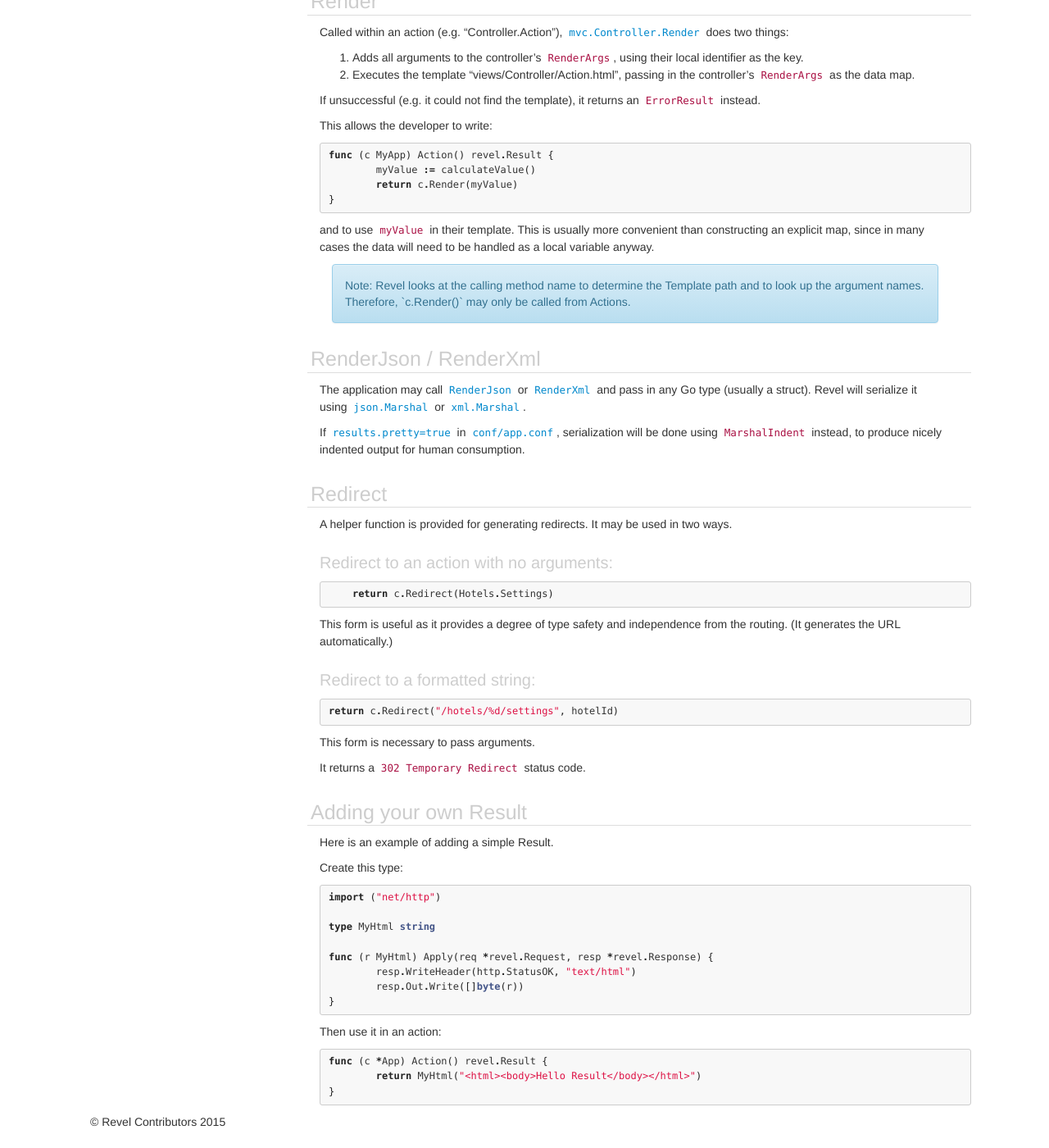
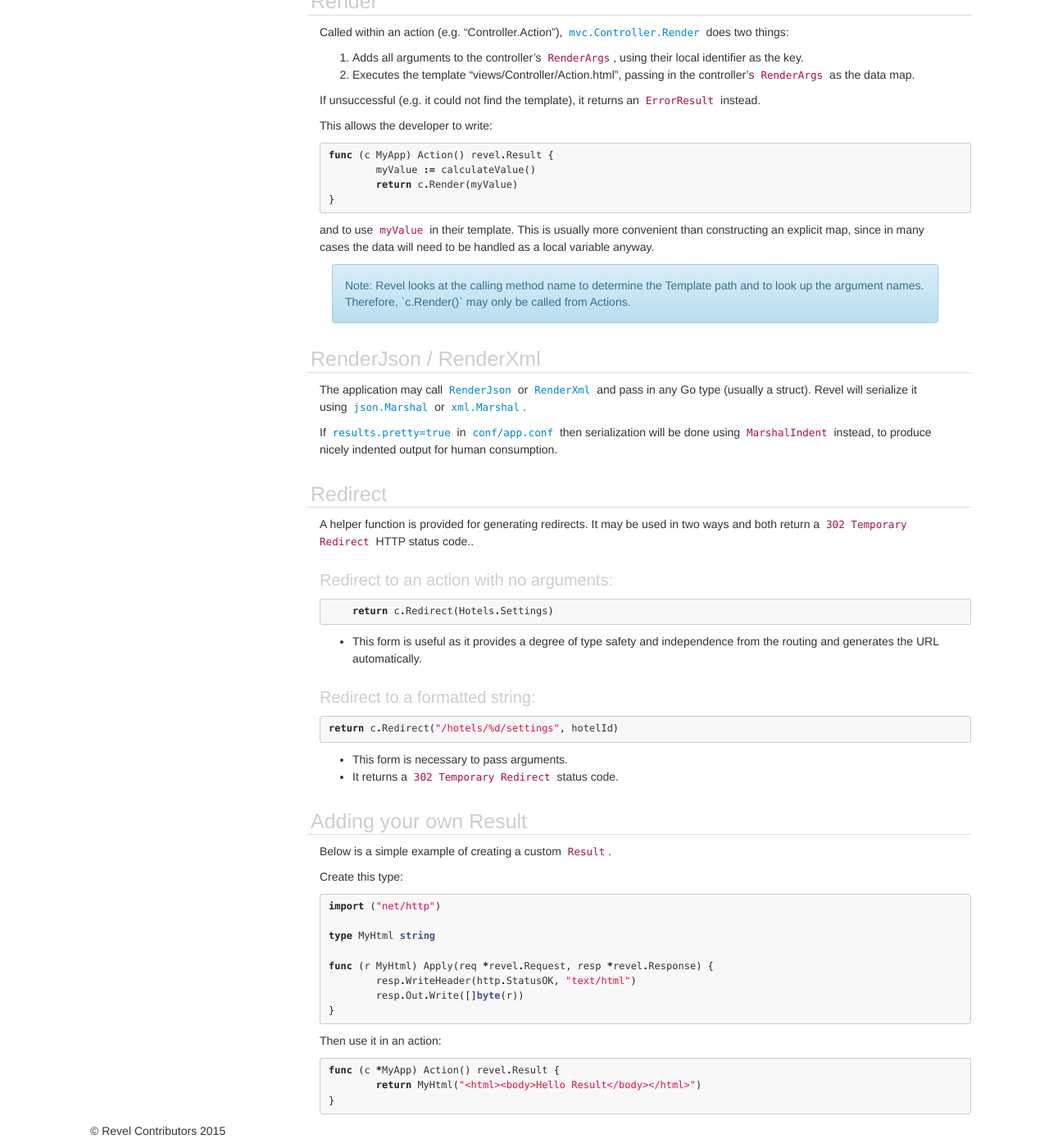
Before and after one commit to revel/revel.github.io, a Jekyll site: the page built from manual/results.md, in a window 1280 px wide and 1400 px high, scrolled down 891 px. Shown: the whole window at 82% size. Built offline with Jekyll 4.4.1, drawn with Linux system fonts in a browser that asks for light colours; nearby versions of some CDN libraries.

Commit message:
tidy minor nicks

```diff
--- a/manual/results.md
+++ b/manual/results.md
@@ -88,15 +88,15 @@ type (usually a struct).  Revel will serialize it using
 [`json.Marshal`](http://www.golang.org/pkg/encoding/json/#Marshal) or
 [`xml.Marshal`](http://www.golang.org/pkg/encoding/xml/#Marshal).
 
-If [`results.pretty=true`](appconf.html#results.pretty) in [`conf/app.conf`](appconf.html), serialization will be done using
-`MarshalIndent` instead, to produce nicely indented output for human
-consumption.
+If [`results.pretty=true`](appconf.html#results.pretty) in [`conf/app.conf`](appconf.html)  then serialization will be done using
+`MarshalIndent` instead, to produce nicely indented output for human consumption.
 
 <a name="Redirect"></a>
 
 ## Redirect
 
-A helper function is provided for generating redirects.  It may be used in two ways.
+A helper function is provided for generating redirects.  It may be used in two ways and both
+return a `302 Temporary Redirect` HTTP status code..
 
 ### Redirect to an action with no arguments:
 
@@ -104,22 +104,20 @@ A helper function is provided for generating redirects.  It may be used in two w
     return c.Redirect(Hotels.Settings)
 {% endhighlight %}
 
-This form is useful as it provides a degree of type safety and independence from
-the routing.  (It generates the URL automatically.)
+- This form is useful as it provides a degree of type safety and independence from the routing and generates the URL automatically.
 
 ### Redirect to a formatted string:
 
 {% highlight go %}return c.Redirect("/hotels/%d/settings", hotelId){% endhighlight %}
 
-This form is necessary to pass arguments.
-
-It returns a `302 Temporary Redirect` status code.
+- This form is necessary to pass arguments.
+- It returns a `302 Temporary Redirect` status code.
 
 <a name="CustomResult">
 
 ## Adding your own Result
 
-Here is an example of adding a simple Result.
+Below is a simple example of creating a custom `Result`.
 
 Create this type:
 
@@ -137,7 +135,7 @@ func (r MyHtml) Apply(req *revel.Request, resp *revel.Response) {
 Then use it in an action:
 
 {% highlight go %}
-func (c *App) Action() revel.Result {
+func (c *MyApp) Action() revel.Result {
 	return MyHtml("<html><body>Hello Result</body></html>")
 }
 {% endhighlight %}
```
Also changed, not shown: manual/controllers.md (+1 -1 lines), manual/interceptors.md (+3 -3 lines).
